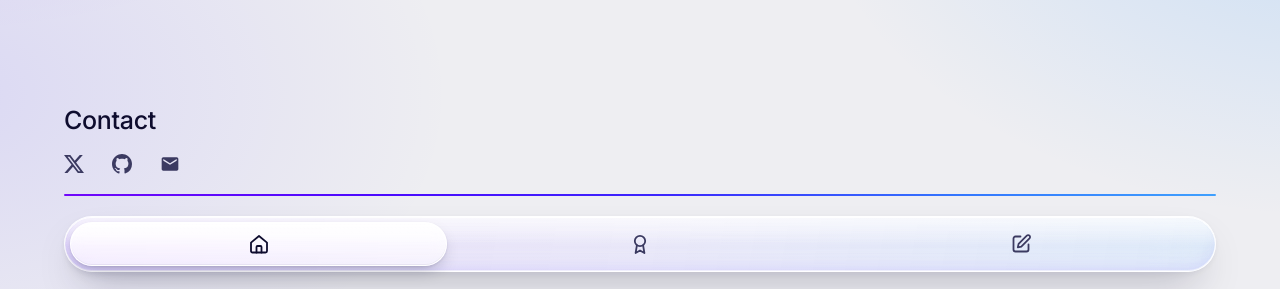
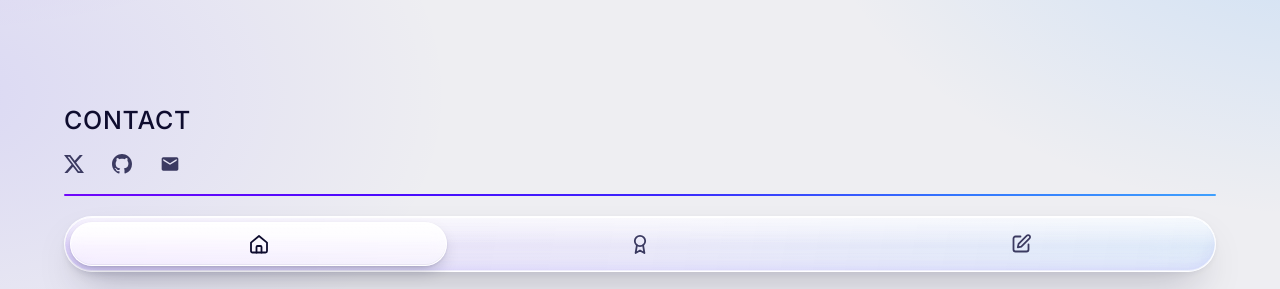
Before and after one commit to jhlee0507/jhlee0507.github.io, a Jekyll site: the page built from index.html, in a window 1280 px wide. Shown: the part 608-897 px from the top of the page. Built offline with Jekyll 4.4.1, drawn with Linux system fonts in a browser that asks for light colours.

Commit message:
Set the main page Contact heading in capitals

```diff
--- a/assets/css/site.css
+++ b/assets/css/site.css
@@ -318,10 +318,12 @@ main > section:last-of-type{border-bottom:0}
 /* the bottom line of every page; under it sits the bar of glass */
 .endline{flex:none;position:relative;z-index:1;width:min(100% - 2rem,72rem);height:2px;margin-inline:auto;border-radius:2px;background:var(--grad)}
 @media (min-width:48rem){.endline{width:min(100% - 4rem,72rem)}}
-/* contact, pinned just above the bottom line. On the main page: a heading set like the tagline and under it
-   a logo per link */
+/* contact, pinned just above the bottom line. On the main page: a heading in capitals, in the size of the
+   tagline, and under it a logo per link */
 .contact{margin-top:auto;padding-bottom:.5rem}
-.contact-label{display:block;font-size:clamp(1.25rem,1.95vw,1.5625rem);line-height:1.45;font-weight:500;letter-spacing:-.012em;color:var(--ink)}
+.contact-label{display:block;font-size:clamp(1.25rem,1.95vw,1.5625rem);line-height:1.45;font-weight:500;letter-spacing:.03em;text-transform:uppercase;color:var(--ink)}
+/* the wider tracking is for capitals; Korean has none and reads better set closer */
+html[data-lang="ko"] .contact-label{letter-spacing:-.012em}
 /* pulled left by the padding inside a logo, so that the first logo lines up with the heading above it */
 .contact ul{display:flex;flex-wrap:wrap;align-items:center;gap:.25rem;margin:.25rem 0 0 -.75rem;padding:0;list-style:none}
 .contact a{display:grid;place-items:center;min-width:2.75rem;height:2.75rem;padding:0 .5rem;border-radius:10px;color:var(--ink-2);text-decoration:none;transition:background-color .15s ease,color .15s ease}
```
